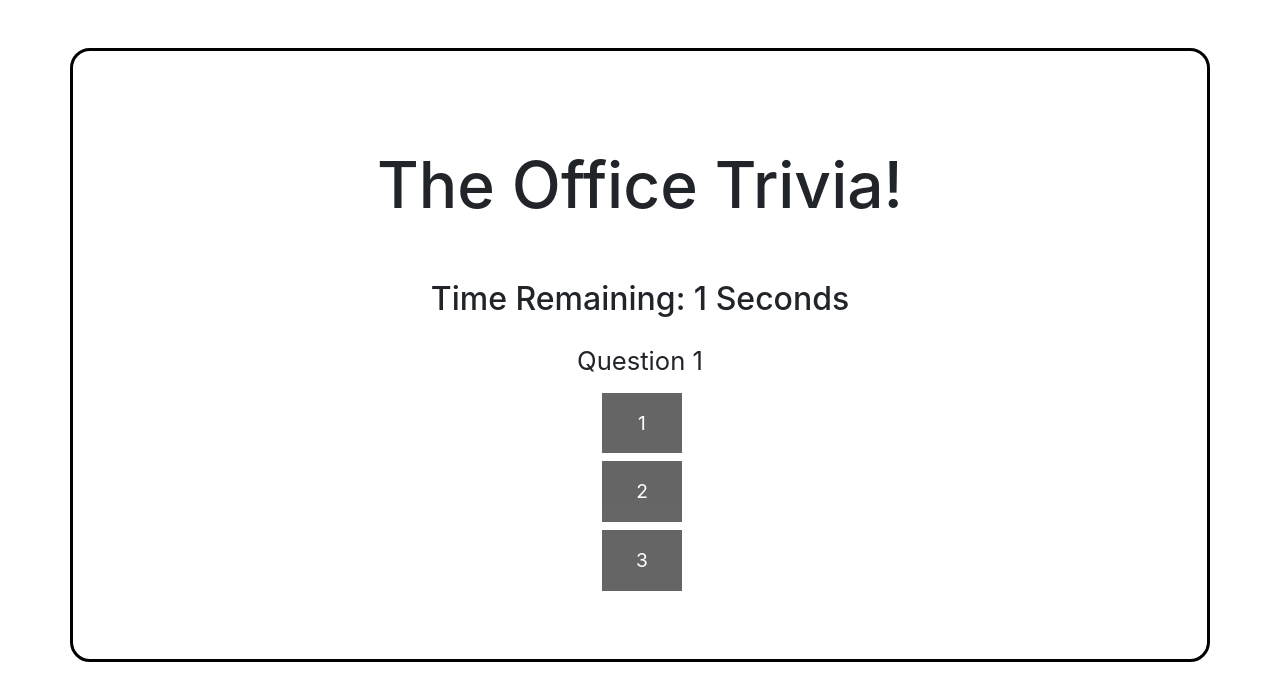
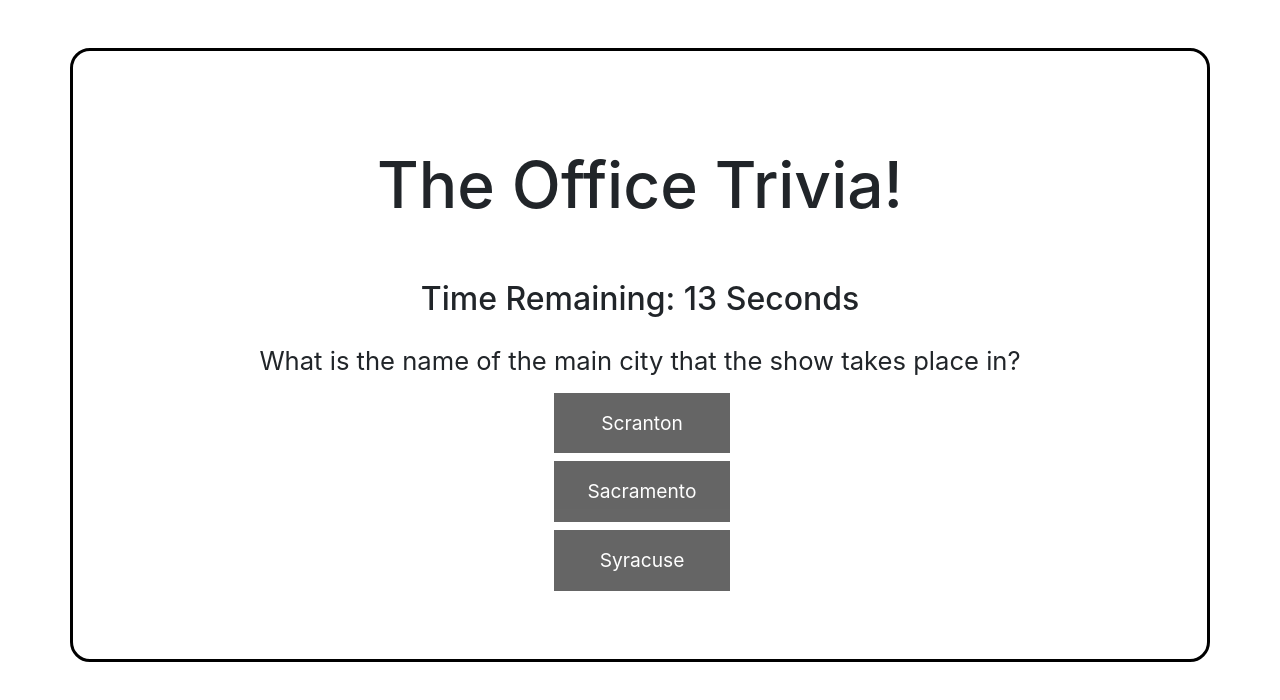
Before and after one commit to adishthapa/UNCBootcamp-HW05-Timed-Quiz, a plain HTML site: page index.html in a window 1280 px wide. Both pictures are taken after a click on the button "Start". Drawn offline with nearby package versions, Linux system fonts and the light colour scheme.

Commit message:
Final commit with comments and sounds

```diff
--- a/assets/javascript/app.js
+++ b/assets/javascript/app.js
@@ -1,32 +1,93 @@
 $(document).ready(function() {
+    // Time to answer the question
     var timeRemaining = 15;
+    // Variable to hold the inverval id
     var intervalID;
+    // Questions seen so far
     var questionsCount = 1;
+    // Questions answered correctly so far
     var correct = 0;
+     // Questions answered incorrectly so far
     var incorrect = 0;
+     // Questions not answered so far
     var unanswered = 0;
+    // Variable to hold the correct answer for the current question
     var correctAnswer = ""
+    // Variable that keeps track of whether to pause the timer or not
     var pause = false;
 
+    // Questions object containing information for all of the questions
     var questions = {
         question1: {
-            question: "Question 1",
-            answers: ["1", "2", "3"],
-            correct: "0"
+            question: "What is the name of the main city that the show takes place in?",
+            answers: ["Scranton", "Sacramento", "Syracuse"],
+            correct: "0",
+            correct_word: "Scranton"
         },
         question2: {
-            question: "Question 2",
-            answers: ["4", "5", "6"],
-            correct: "0"
+            question: "Who does Michael accidentally hit with his car in the parking lot?",
+            answers: ["Oscar", "Meredith", "Phyllis"],
+            correct: "1",
+            correct_word: "Meredith"
+        },
+        question3: {
+            question: "According to 'Prison Mike', what is the worst thing about prison?",
+            answers: ["The dementors", "The orcs", "The banshees"],
+            correct: "0",
+            correct_word: "The dementors"
+        },
+        question4: {
+            question: "What's in the giant pot that Kevin drops all over the office floor?",
+            answers: ["Gravy", "Salsa", "Chili"],
+            correct: "2",
+            correct_word: "Chili"
+        },
+        question5: {
+            question: "What does Michael pick as his username when he signs up for an online dating site?",
+            answers: ["HappyKidMan", "LittleKidLover", "MakeKidsHappy"],
+            correct: "1",
+            correct_word: "LittleKidLover"
+        },
+        question6: {
+            question: "When Jim thinks Michael is eating ice cream for breakfast, what is he actually eating?",
+            answers: ["Mayonnaise and black olives", "Sour cream and sprinkles", "Whipped cream and ketchup"],
+            correct: "0",
+            correct_word: "Mayonnaise and black olives"
+        },
+        question7: {
+            question: "What kind of Farm does Dwight Own?",
+            answers: ["Carrots", "Pumpkins", "Beets"],
+            correct: "2",
+            correct_word: "Beets"
+        },
+        question8: {
+            question: "According to Dwight, nostalgia is one of the greatest human weaknesses, second only to what?",
+            answers: ["Forgetfullness", "Emotions", "Neck"],
+            correct: "2",
+            correct_word: "Neck"
+        },
+        question9: {
+            question: "How long had Jim and Pam been dating when he bought her engagement ring?",
+            answers: ["A Week", "A Month", "A Year"],
+            correct: "0",
+            correct_word: "A Week"
+        },
+        question10: {
+            question: "According to the song the office sing to Michael when he leaves, how many minutes did he work at Dunder Mifflin for?",
+            answers: ["9,921,000", "9,986,000", "9,738,000"],
+            correct: "1",
+            correct_word: "9,986,000"
         }
     }
 
+    // Resets the App
     function reset() {
-        timeRemaining = 3;
+        timeRemaining = 15;
         questionsCount = 1;
         correct = 0;
         incorrect = 0;
         unanswered = 0;
+        pause = false;
         $("#question").text(questions.question1.question);
         $("#0").text(questions.question1.answers[0]);
         $("#1").text(questions.question1.answers[1]);
@@ -40,9 +101,10 @@ $(document).ready(function() {
         $("#end").hide();
     }
 
+    // Controls the flow of answering the questions
     function next(count) {
-        if (count < 3) {
-            timeRemaining = 3;
+        if (count < 11) {
+            timeRemaining = 15
             pause = false;
             var question = eval("questions.question" + count);
             $("#questions").show();
@@ -53,6 +115,7 @@ $(document).ready(function() {
             $("#0").text(question.answers[0]);
             $("#1").text(question.answers[1]);
             $("#2").text(question.answers[2]);
+            correctAnswer = question.correct;
             questionsCount++;
         } else {
             clearInterval(intervalID);
@@ -67,41 +130,46 @@ $(document).ready(function() {
         }
     }
 
+    // Function that takes care of steps when the User has answered correctly
     function answeredCorrectly() {
         pause = true;
         $("#status").show();
         $("#questions").hide();
         $("#comment").text("Yay! You got it right!")
-        $("#correct-answer").text("It was: " + eval("questions.question" + (questionsCount - 1)).correct);
+        $("#correct-answer").text("It was: " + eval("questions.question" + (questionsCount - 1)).correct_word);
         setTimeout(function() {
             next(questionsCount);
         },3000);
     }
 
+    // Function that takes care of steps when the User has answered incorrectly
     function answeredIncorrectly() {
         pause = true;
         $("#status").show();
         $("#questions").hide();
         $("#comment").text("Nope! Better luck next time!");
-        $("#correct-answer").text("Correct Answer was: " + eval("questions.question" + (questionsCount - 1)).correct);
+        $("#correct-answer").text("Correct Answer was: " + eval("questions.question" + (questionsCount - 1)).correct_word);
         setTimeout(function() {
             next(questionsCount);
         },3000);
     }
 
+    // Function that takes care of steps when the User has not answered and the time has run out
     function outOfTime() {
         pause = true;
         $("#status").show();
         $("#questions").hide();
         $("#comment").text("Out of Time!");
-        $("#correct-answer").text("Correct Answer was: " + eval("questions.question" + (questionsCount - 1)).correct);
+        $("#correct-answer").text("Correct Answer was: " + eval("questions.question" + (questionsCount - 1)).correct_word);
         setTimeout(function() {
             next(questionsCount);
         },3000);
     }
 
+    // Initial reset of the app
     reset();
 
+    // Starts the quiz
     $("#start").on("click", function() {
         $("#title").hide();
         $("#content").show();
@@ -117,7 +185,10 @@ $(document).ready(function() {
         }, 1000);
     });
 
+    // Checks to see if the User answered correctly or not
     $(".answer").on("click", function() {
+        console.log($(this).val);
+        console.log(correctAnswer);
         if ($(this).val() === correctAnswer) {
             correct++;
             answeredCorrectly();
@@ -128,6 +199,7 @@ $(document).ready(function() {
 
     });
 
+    // Restarts the app
     $("#restart").on("click", function() {
         window.location.reload();
     });
--- a/index.html
+++ b/index.html
@@ -21,6 +21,15 @@
 
 <body>
 
+    <!-- This is to enable autoplay on Google Chrome -->
+    <iframe src="assets/sounds/silence.mp3" allow="autoplay" id="audio" style="display:none"></iframe>
+
+    <!-- Background music on loop -->
+    <audio autoplay loop>
+        <source src="assets/sounds/theme.mp3"/>
+    </audio>
+
+    <!-- Starting Content -->
     <div class="container bg-white" id="title">
 
         <div class="row p-5 mt-5" id="logo">
@@ -38,22 +47,25 @@
 
     </div>
 
+    <!-- Main Content -->
     <div class="container bg-white text-center mt-5" id="content">
 
+        <!-- Contains the title -->
         <div class="row p-5 mt-5" id="logo">
             <div class="col-12">
                 <h1>The Office Trivia!</h1>
             </div>
         </div>
 
+        <!-- Contains the timer -->
         <div class="row" id="timer">
             <div class="col-12 mb-3">
                 <h2>Time Remaining: <span id="time">15</span> Seconds</h2>
             </div>
         </div>
 
+        <!-- Contains the questions -->
         <form id="questions">
-
             <fieldset class="form-group">
                 <div class="row">
                     <div class="col-12 mb-5">
@@ -65,17 +77,17 @@
                         </div>
                     </div>
             </fieldset>
-
         </form>
 
+        <!-- Contains the status -->
         <div class="row text-center" id="status">
             <div class="col-12 mb-5">
                 <h2 id="comment"></h2>
                 <h2 id="correct-answer"></h2>
             </div>
-
         </div>
 
+        <!-- Contains the conclusion -->
         <div class="row text-center" id="end">
             <div class="col-12 mb-5">
                 <h3>All Done!!!</h3>
```
Also changed, not shown: 1 other file.
